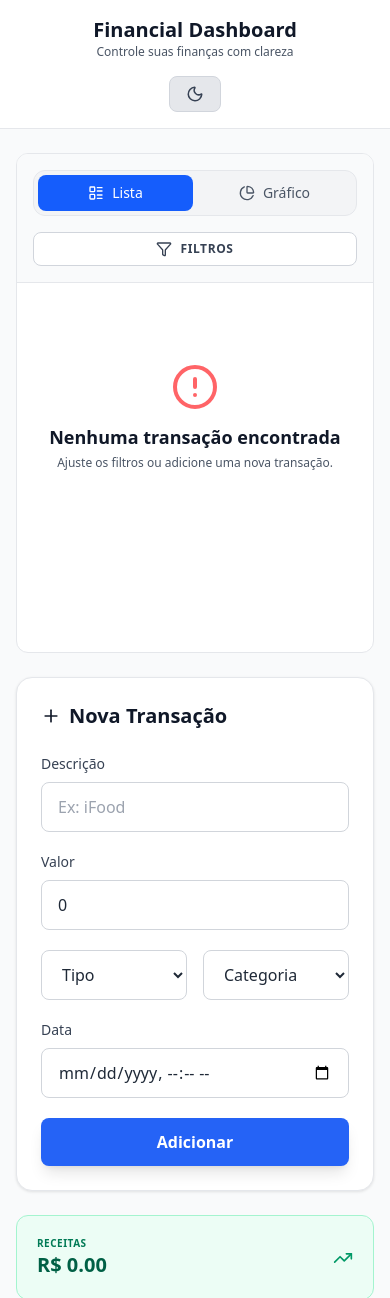
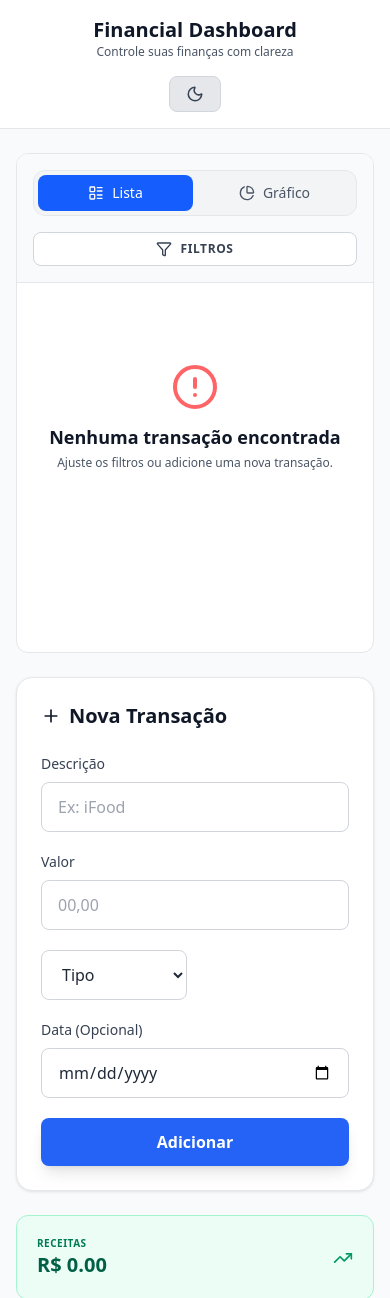
Before and after one commit to Fpsn26/dashboard-financial-personal, a Next.js app: page / in a window 390 px wide. Shown: the top 1298 px of the page. Built offline with nearby package versions, Linux system fonts and the light colour scheme.

Commit message:
fix(form): make date field optional and refine input behavior
- Set date field as optional

- Prevent zero values from being submitted

- Remove leading zeros during input typing

- Adjust transaction edit icon for mobile

```diff
--- a/src/components/transactions/TransactionForm.tsx
+++ b/src/components/transactions/TransactionForm.tsx
@@ -16,7 +16,7 @@ export default function TransactionForm({ onAdd, onUpdate, editingTransaction, o
     const { theme } = useTheme();
     const isDark = theme === 'dark';
     const [description, setDescription] = useState("");
-    const [value, setValue] = useState<number>(0);
+    const [value, setValue] = useState<number | ''>('');
     const [date, setDate] = useState("");
     const [selectedCategory, setSelectedCategory] = useState<ExpenseCategory | RevenueCategory | ''>("");
     const [selectedType, setSelectedType] = useState<TypeTransaction | ''>("");
@@ -24,12 +24,19 @@ export default function TransactionForm({ onAdd, onUpdate, editingTransaction, o
     const handleSubmit = (e: React.FormEvent) => {
         e.preventDefault();
 
+        if (!value || value <= 0) {
+            alert('Por favor, insira um valor maior que zero');
+            return;
+        }
+
+        const finalDate = date || new Date().toISOString().split('T')[0];
+
         const transactionData: Omit<Transaction, 'id'> = {
             description,
-            value: isNaN(value) ? 0 : value,
+            value: Number(value),
             type: selectedType as TypeTransaction,
             category: selectedCategory as (ExpenseCategory | RevenueCategory),
-            date
+            date: finalDate
         }
 
         if (editingTransaction) {
@@ -40,7 +47,7 @@ export default function TransactionForm({ onAdd, onUpdate, editingTransaction, o
         }
 
         setDescription("");
-        setValue(0);
+        setValue('');
         setDate("");
         setSelectedCategory("");
         setSelectedType("")
@@ -84,11 +91,14 @@ export default function TransactionForm({ onAdd, onUpdate, editingTransaction, o
                     <label className={`block text-sm font-medium mb-2 ${isDark ? 'text-[rgb(187,225,250)]' : 'text-gray-700'}`}>Valor</label>
                     <input
                         type="number"
-                        value={isNaN(value) ? "" : value}
-                        onChange={(e) => setValue(parseFloat(e.target.value))}
+                        value={value}
+                        onChange={(e) => {
+                            const inputValue = e.target.value;
+                            setValue(inputValue === '' ? '' : parseFloat(inputValue));
+                        }}
                         step="0,01"
                         className="input-styled"
-                        placeholder="0,00"
+                        placeholder="00,00"
                         required
                     />
                 </div>
@@ -103,16 +113,18 @@ export default function TransactionForm({ onAdd, onUpdate, editingTransaction, o
                     </div>
 
                     <div>
-                        <select value={selectedCategory} onChange={(e) => setSelectedCategory(e.target.value as any)} className="input-styled" required>
-                            <option value="">Categoria</option>
-                            {categoriesToShow.map(cat => <option key={cat} value={cat}>{cat}</option>)}
-                        </select>
+                        {selectedType &&
+                            <select value={selectedCategory} onChange={(e) => setSelectedCategory(e.target.value as any)} className="input-styled" required>
+                                <option value="">Categoria</option>
+                                {categoriesToShow.map(cat => <option key={cat} value={cat}>{cat}</option>)}
+                            </select>
+                        }
                     </div>
                 </div>
 
                 <div>
-                    <label className={`block text-sm font-medium mb-2 ${isDark ? 'text-[rgb(187,225,250)]' : 'text-gray-700'}`}>Data</label>
-                    <input type="datetime-local" value={date} onChange={(e) => setDate(e.target.value)} className="input-styled" required />
+                    <label className={`block text-sm font-medium mb-2 ${isDark ? 'text-[rgb(187,225,250)]' : 'text-gray-700'}`}>Data (Opcional)</label>
+                    <input type="date" value={date} onChange={(e) => setDate(e.target.value)} className="input-styled" />
                 </div>
 
                 <button type="submit" className="btn-primary">
--- a/src/components/transactions/TransactionList.tsx
+++ b/src/components/transactions/TransactionList.tsx
@@ -17,9 +17,7 @@ export default function TransactionList({ transaction, onDelete, onEdit, onStart
         const day = date.getDate().toString().padStart(2, "0");
         const month = (date.getMonth() + 1).toString().padStart(2, "0");
         const year = date.getFullYear();
-        const hour = date.getHours().toString().padStart(2, "0");
-        const minute = date.getMinutes().toString().padStart(2, "0");
-        return `${day}/${month}/${year} - ${hour}:${minute}`;
+        return `${day}/${month}/${year}`;
     }
 
     if (transaction.length === 0) {
@@ -39,8 +37,8 @@ export default function TransactionList({ transaction, onDelete, onEdit, onStart
                     <div className="flex items-center justify-between gap-3">
                         <div className="flex items-center gap-3 min-w-0 flex-1">
                             <div className={`w-10 h-10 rounded-full flex items-center justify-center shrink-0 ${item.type === 'Revenue'
-                                    ? isDark ? 'bg-emerald-400/20 text-emerald-400' : 'bg-emerald-100 text-emerald-600'
-                                    : isDark ? 'bg-red-400/20 text-red-400' : 'bg-red-100 text-red-600'
+                                ? isDark ? 'bg-emerald-400/20 text-emerald-400' : 'bg-emerald-100 text-emerald-600'
+                                : isDark ? 'bg-red-400/20 text-red-400' : 'bg-red-100 text-red-600'
                                 }`}>
                                 {item.type === 'Revenue' ? <TrendingUp size={18} /> : <TrendingDown size={18} />}
                             </div>
@@ -55,12 +53,12 @@ export default function TransactionList({ transaction, onDelete, onEdit, onStart
 
                         <div className="flex flex-col items-end shrink-0 gap-1">
                             <div className={`text-sm sm:text-lg font-bold whitespace-nowrap ${item.type === 'Revenue'
-                                    ? isDark ? 'text-emerald-300' : 'text-emerald-600'
-                                    : isDark ? 'text-red-300' : 'text-red-600'
+                                ? isDark ? 'text-emerald-300' : 'text-emerald-600'
+                                : isDark ? 'text-red-300' : 'text-red-600'
                                 }`}>
                                 {item.type === 'Revenue' ? '+' : '-'} R$ {item.value.toFixed(2)}
                             </div>
-                            <div className="flex gap-2 opacity-0 group-hover:opacity-100 transition-opacity">
+                            <div className="flex gap-2 opacity-100">
                                 <button onClick={() => onStartEdit(item)} className={`p-1 rounded ${isDark ? 'hover:bg-[rgb(50,130,184)]/40 text-[rgb(187,225,250)]/70' : 'hover:bg-blue-100 text-blue-600'}`}><Edit2 size={14} /></button>
                                 <button onClick={() => onDelete(item.id)} className={`p-1 rounded ${isDark ? 'hover:bg-red-500/30 text-red-300/80' : 'hover:bg-red-100 text-red-600'}`}><Trash2 size={14} /></button>
                             </div>
```
Also changed, not shown: src/app/page.tsx (indentation only).
